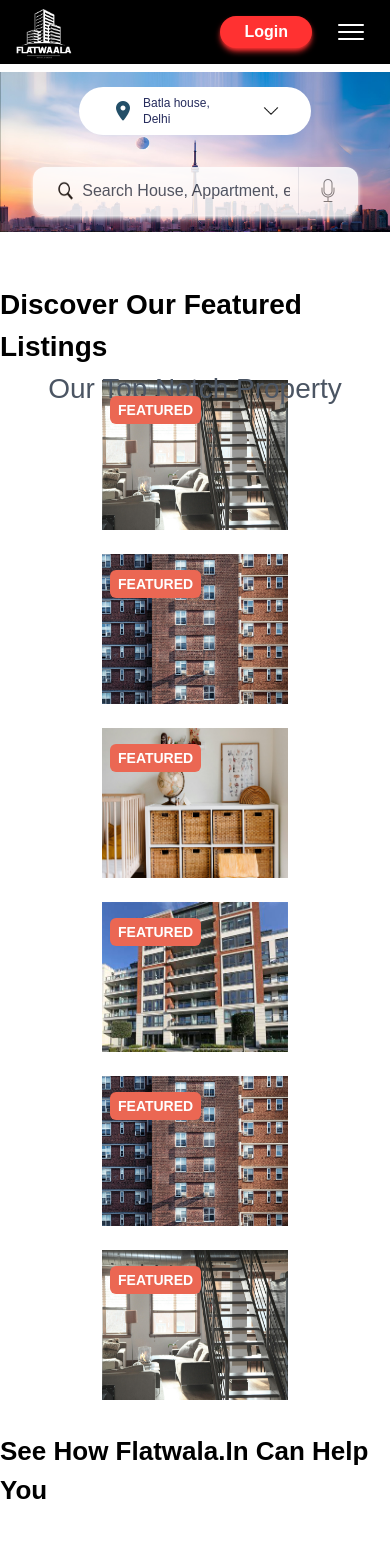
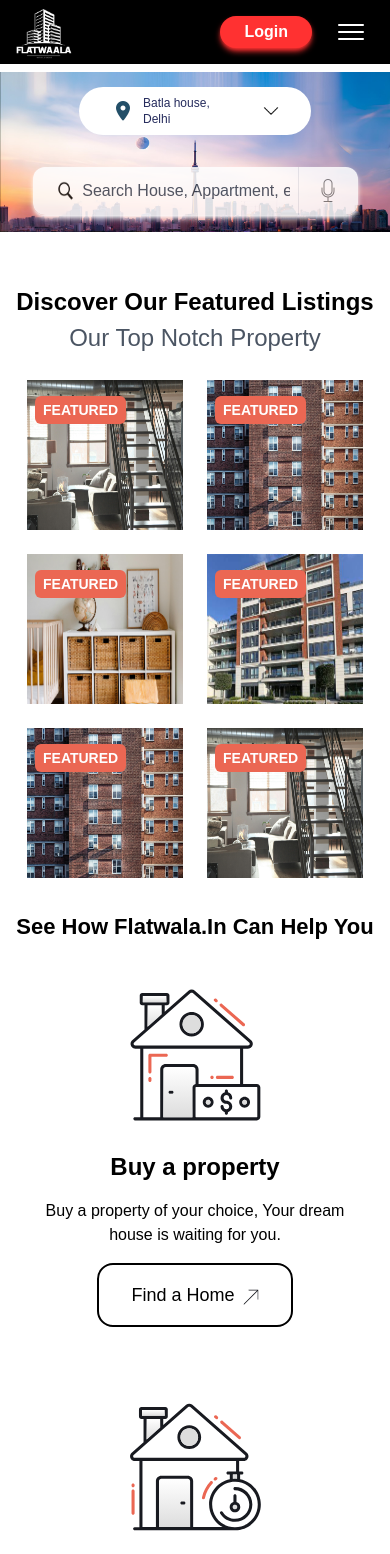
Before and after one commit to ThisIsAkriti/Flatwala, a React (Vite) app: page / in a window 390 px wide. Shown: the top 1554 px of the page. Built offline with nearby package versions, Linux system fonts and the light colour scheme.

Commit message:
fixed carousel and made seperate component for sm and md pixels carousel ui

```diff
--- /dev/null
+++ b/src/components/CarouselExSmall.jsx
@@ -0,0 +1,6 @@
+const CarouselExSmall = () => {
+    return(
+        <div className="bg-green-800" ></div>
+    );
+}
+export default CarouselExSmall;
--- /dev/null
+++ b/src/components/CarouselPc.jsx
@@ -0,0 +1,83 @@
+
+import "slick-carousel/slick/slick.css";
+import "slick-carousel/slick/slick-theme.css";
+import Slider from "react-slick";
+
+const CarouselPc = () => {
+
+    var settings = {
+
+        infinite: true,
+        speed: 500,
+        slidesToShow: 3.5,
+        slidesToScroll: 3
+
+    };
+
+   return (
+
+    <Slider {...settings} className="outline-none">
+
+    <div className=' h-[277px] px-4 '>
+
+    <button className='absolute bg-featuredButton mt-4 ml-4 px-4 py-1 rounded-md text-white text-sm font-bold'>FEATURED</button>
+
+    <img className='h-[240px] ' src="/images/img1.jpg" alt="flat image" />
+
+    <button className='absolute bg-amt font-semibold -mt-12 ml-4 px-3 py-1 rounded-md'>$567K</button>
+
+    <p className=' mt-2'>House on cliff</p>
+    </div>
+
+    <div className=' px-4 h-[277px]'>
+
+    <button className='absolute bg-featuredButton mt-4 ml-4 px-4 py-1 rounded-md text-white text-sm font-bold'>FEATURED</button>
+
+    <img className='h-[240px]' src="/images/img1.jpg" alt="flat image" />
+
+    <button className='absolute bg-amt font-semibold -mt-12 ml-4 px-3 py-1 rounded-md'>$567K</button>
+
+    <p className=' mt-2'>House on cliff</p>
+    </div>
+
+
+    <div className='h-[277px] px-4'>
+
+        <button className='absolute bg-featuredButton mt-4 ml-4 px-4 py-1 rounded-md text-white text-sm font-bold'>FEATURED</button>
+
+    <img className='h-[240px]' src="/images/img1.jpg" alt="flat image" />
+
+        <button className='absolute bg-amt font-semibold -mt-12 ml-4 px-3 py-1 rounded-md'>$567K</button>
+
+    <p className=' mt-2'>House on hollywood</p>
+
+    </div>
+
+    <div className='h-[277px] px-4'>
+
+    <button className='absolute bg-featuredButton mt-4 ml-4 px-4 py-1 rounded-md text-white text-sm font-bold'>FEATURED</button>
+
+    <img className='h-[240px]' src="/images/img2.jpg" alt="flat image" />
+
+    <button className='absolute bg-amt font-semibold -mt-12 ml-4 px-3 py-1 rounded-md'>$567K</button>
+
+    <p className=' mt-2'>Independent house</p>
+
+    </div>
+
+    <div className='px-4 h-[277px]'>
+        <button className='absolute bg-featuredButton mt-4 ml-4 px-4 py-1 rounded-md text-white text-sm font-bold'>FEATURED</button>
+
+    <img className='h-[240px]'  src="/images/img1.jpg" alt="flat image" />
+
+        <button className='absolute bg-amt font-semibold -mt-12 ml-4 px-3 py-1 rounded-md'>$567K</button>
+
+    <p className=' mt-2'>Fully furnished Home Chattarpur</p>
+
+    </div>
+    </Slider>
+
+  )
+}
+
+export default CarouselPc;
--- /dev/null
+++ b/src/components/CarouselSmall.jsx
@@ -0,0 +1,50 @@
+
+const CarouselSmall = () => {
+    return(
+        <div className=" flex flex-wrap justify-center">
+        <div className= 'w-[180px] px-3 mb-6'>
+
+        <button className='absolute bg-featuredButton mt-4 ml-2 px-2 py-1 rounded-md text-white text-sm font-bold'>FEATURED</button>
+
+        <img className='h-[150px] w-[190px] ' src="/images/img1.jpg" alt="flat image" />
+
+        </div>
+        <div className=' w-[180px] px-3 mb-6'>
+
+        <button className='absolute bg-featuredButton mt-4 ml-2 px-2 py-1 rounded-md text-white text-sm font-bold'>FEATURED</button>
+
+        <img className='h-[150px] w-[190px] ' src="/images/img2.jpg" alt="flat image" />
+
+        </div>
+        <div className=' w-[180px] px-3 mb-6'>
+
+        <button className='absolute bg-featuredButton mt-4 ml-2 px-2 py-1 rounded-md text-white text-sm font-bold'>FEATURED</button>
+
+        <img className='h-[150px] w-[190px] ' src="/images/img3.jpg" alt="flat image" />
+
+        </div>
+        <div className=' w-[180px] px-3 mb-6'>
+
+        <button className='absolute bg-featuredButton mt-4 ml-2 px-2 py-1 rounded-md text-white text-sm font-bold'>FEATURED</button>
+
+        <img className='h-[150px] w-[190px]' src="/images/img4.jpg" alt="flat image" />
+
+        </div>
+        <div className=' w-[180px] px-3 mb-6 '>
+
+        <button className='absolute bg-featuredButton mt-4 ml-2 px-2 py-1 rounded-md text-white text-sm font-bold'>FEATURED</button>
+
+        <img className='h-[150px] w-[190px]' src="/images/img2.jpg" alt="flat image" />
+
+        </div>
+        <div className=' w-[180px] px-3 mb-6'>
+
+        <button className='absolute bg-featuredButton mt-4 ml-2 px-2 py-1 rounded-md text-white text-sm font-bold'>FEATURED</button>
+
+        <img className='h-[150px] w-[190px] ' src="/images/img1.jpg" alt="flat image" />
+
+        </div>
+        </div>
+    )
+}
+export default CarouselSmall;
--- a/src/components/FeaturedCarousel.jsx
+++ b/src/components/FeaturedCarousel.jsx
@@ -1,23 +1,16 @@
-import "slick-carousel/slick/slick.css";
-import "slick-carousel/slick/slick-theme.css";
-import Slider from "react-slick";
+
 import { useEffect, useState } from "react";
+import CarouselSmall from "./CarouselSmall";
+import CarouselPc from "./CarouselPc";
 
 const FeaturedCarousel = () => {
-  var settings = {
 
-    infinite: true,
-    speed: 500,
-    slidesToShow: 3.5,
-    slidesToScroll: 3
 
-  };
-
-    const [isSmall , setIsSmall] = useState(window.innerWidth <= 640);
+    const [isSmall , setIsSmall] = useState(window.innerWidth <= 640 );
 
       useEffect(() => {
         const handleResize = () => {
-            setIsSmall(window.innerWidth <= 640);
+          setIsSmall(window.innerWidth <= 640 );
         };
 
         window.addEventListener('resize', handleResize);
@@ -31,126 +24,24 @@ const FeaturedCarousel = () => {
   <>
     <div className='absolute md:ml-8 w-full flex flex-col items-center md:items-start'>
       {isSmall?
-      <div className="font-semibold md:text-[24px] text-[28px]">Discover Our Featured Listings</div>
+      <div className="font-semibold md:text-[24px] text-[24px]">Discover Our Featured Listings</div>
       :
       <div className=' h-[49px] mb-16'>
         <p className='font-bold text-5xl bg-clip-text text-transparent bg-gradient-to-r from-orange to-purple'>Discover Our Featured</p>
         <p className='flex font-bold text-5xl h-14 bg-clip-text text-transparent bg-gradient-to-r from-orange to-purple '>Listings</p>
       </div>}
 
-      <p className=' text-gray-600 md:text-[24px] text-[28px] '>Our Top Notch Property</p>
+      <p className=' text-gray-600 md:text-[24px] text-[24px] '>Our Top Notch Property</p>
     </div>
 
+
+    <div className= { `  ${isSmall? 'mt-24 flex flex-wrap justify-center' : 'h-[281px] mt-44 ml-4 mr-4'}` }>
     {isSmall ?
-    <div className=" mt-24 flex flex-wrap justify-center ">
-      <div className= 'w-[210px] px-3 mb-6 '>
-
-        <button className='absolute bg-featuredButton mt-4 ml-2 px-2 py-1 rounded-md text-white text-sm font-bold'>FEATURED</button>
-
-        <img className='h-[150px] w-[190px] ' src="/images/img1.jpg" alt="flat image" />
-
-      </div>
-      <div className=' w-[210px] px-3 mb-6'>
-
-        <button className='absolute bg-featuredButton mt-4 ml-2 px-2 py-1 rounded-md text-white text-sm font-bold'>FEATURED</button>
-
-        <img className='h-[150px] w-[190px] ' src="/images/img2.jpg" alt="flat image" />
-
-      </div>
-      <div className=' w-[210px] px-3 mb-6'>
-
-        <button className='absolute bg-featuredButton mt-4 ml-2 px-2 py-1 rounded-md text-white text-sm font-bold'>FEATURED</button>
-
-        <img className='h-[150px] w-[190px] ' src="/images/img3.jpg" alt="flat image" />
-
-      </div>
-      <div className=' w-[210px] px-3 mb-6'>
-
-        <button className='absolute bg-featuredButton mt-4 ml-2 px-2 py-1 rounded-md text-white text-sm font-bold'>FEATURED</button>
-
-        <img className='h-[150px] w-[190px]' src="/images/img4.jpg" alt="flat image" />
-
-      </div>
-      <div className=' w-[210px] px-3 mb-6 '>
-
-        <button className='absolute bg-featuredButton mt-4 ml-2 px-2 py-1 rounded-md text-white text-sm font-bold'>FEATURED</button>
-
-        <img className='h-[150px] w-[190px]' src="/images/img2.jpg" alt="flat image" />
-
-      </div>
-      <div className=' w-[210px] px-3 mb-6'>
-
-        <button className='absolute bg-featuredButton mt-4 ml-2 px-2 py-1 rounded-md text-white text-sm font-bold'>FEATURED</button>
-
-        <img className='h-[150px] w-[190px] ' src="/images/img1.jpg" alt="flat image" />
-
-      </div>
+      <CarouselSmall/>
+      :
+      <CarouselPc/>
+    }
     </div>
-
-    :
-
-    <div className=" h-[281px] mt-44 ml-4 mr-4">
-      <Slider {...settings} className="outline-none">
-
-      <div className=' h-[277px] px-4 '>
-
-        <button className='absolute bg-featuredButton mt-4 ml-4 px-4 py-1 rounded-md text-white text-sm font-bold'>FEATURED</button>
-
-        <img className='h-[240px] ' src="/images/img1.jpg" alt="flat image" />
-
-        <button className='absolute bg-amt font-semibold -mt-12 ml-4 px-3 py-1 rounded-md'>$567K</button>
-
-        <p className=' mt-2'>House on cliff</p>
-      </div>
-
-      <div className=' px-4 h-[277px]'>
-
-        <button className='absolute bg-featuredButton mt-4 ml-4 px-4 py-1 rounded-md text-white text-sm font-bold'>FEATURED</button>
-
-        <img className='h-[240px]' src="/images/img1.jpg" alt="flat image" />
-
-        <button className='absolute bg-amt font-semibold -mt-12 ml-4 px-3 py-1 rounded-md'>$567K</button>
-
-        <p className=' mt-2'>House on cliff</p>
-      </div>
-
-
-      <div className='h-[277px] px-4'>
-
-          <button className='absolute bg-featuredButton mt-4 ml-4 px-4 py-1 rounded-md text-white text-sm font-bold'>FEATURED</button>
-
-        <img className='h-[240px]' src="/images/img1.jpg" alt="flat image" />
-
-          <button className='absolute bg-amt font-semibold -mt-12 ml-4 px-3 py-1 rounded-md'>$567K</button>
-
-        <p className=' mt-2'>House on hollywood</p>
-
-      </div>
-
-      <div className='h-[277px] px-4'>
-
-        <button className='absolute bg-featuredButton mt-4 ml-4 px-4 py-1 rounded-md text-white text-sm font-bold'>FEATURED</button>
-
-        <img className='h-[240px]' src="/images/img2.jpg" alt="flat image" />
-
-        <button className='absolute bg-amt font-semibold -mt-12 ml-4 px-3 py-1 rounded-md'>$567K</button>
-
-        <p className=' mt-2'>Independent house</p>
-
-      </div>
-
-      <div className='px-4 h-[277px]'>
-          <button className='absolute bg-featuredButton mt-4 ml-4 px-4 py-1 rounded-md text-white text-sm font-bold'>FEATURED</button>
-
-        <img className='h-[240px]'  src="/images/img1.jpg" alt="flat image" />
-
-          <button className='absolute bg-amt font-semibold -mt-12 ml-4 px-3 py-1 rounded-md'>$567K</button>
-
-        <p className=' mt-2'>Fully furnished Home Chattarpur</p>
-
-      </div>
-      </Slider>
-    </div>}
     </>
   )
 }
--- a/src/components/HelpYou.jsx
+++ b/src/components/HelpYou.jsx
@@ -7,7 +7,7 @@ const HelpYou = () => {
     return(
         <div className="font-poppins md:mt-20 md:mb-20 mb-12">
             <div className="flex items-center justify-center">
-                <h1 className="md:text-3xl text-[26px] mt-2 font-semibold">See How Flatwala.In Can Help You</h1>
+                <h1 className="md:text-3xl text-[22px] mt-2 font-semibold">See How Flatwala.In Can Help You</h1>
             </div>
 
             <div className="flex md:flex-row flex-col justify-center items-center">
--- a/src/utils/firebase.jsx
+++ b/src/utils/firebase.jsx
@@ -7,13 +7,13 @@ import { getAnalytics } from "firebase/analytics";
 // Your web app's Firebase configuration
 // For Firebase JS SDK v7.20.0 and later, measurementId is optional
 const firebaseConfig = {
-  apiKey: "AIzaSyCh3F5kN0JfHZW8bC6rToMpGg5C5gFP2H0",
-  authDomain: "flatwala-60892.firebase.app",
-  projectId: "flatwala-60892",
-  storageBucket: "flatwala-60892.appspot.com",
-  messagingSenderId: "689554694256",
-  appId: "1:689554694256:web:d30646cbbdc139b9f054b5",
-  measurementId: "G-FQVBZ95ZM0"
+  apiKey: "AIzaSyAQSbDT5JuRn1BH3RQ9YwWeAzzNgIqbb-4",
+  authDomain: "flatwala-7a56f.firebaseapp.com",
+  projectId: "flatwala-7a56f",
+  storageBucket: "flatwala-7a56f.appspot.com",
+  messagingSenderId: "172557598826",
+  appId: "1:172557598826:web:ee728fe9d4fbda40548a13",
+  measurementId: "G-2LVTYR8DJN"
 };
 
 // Initialize Firebase
```
Also changed, not shown: 1 other file (tests, documents, lock files or other folders).
